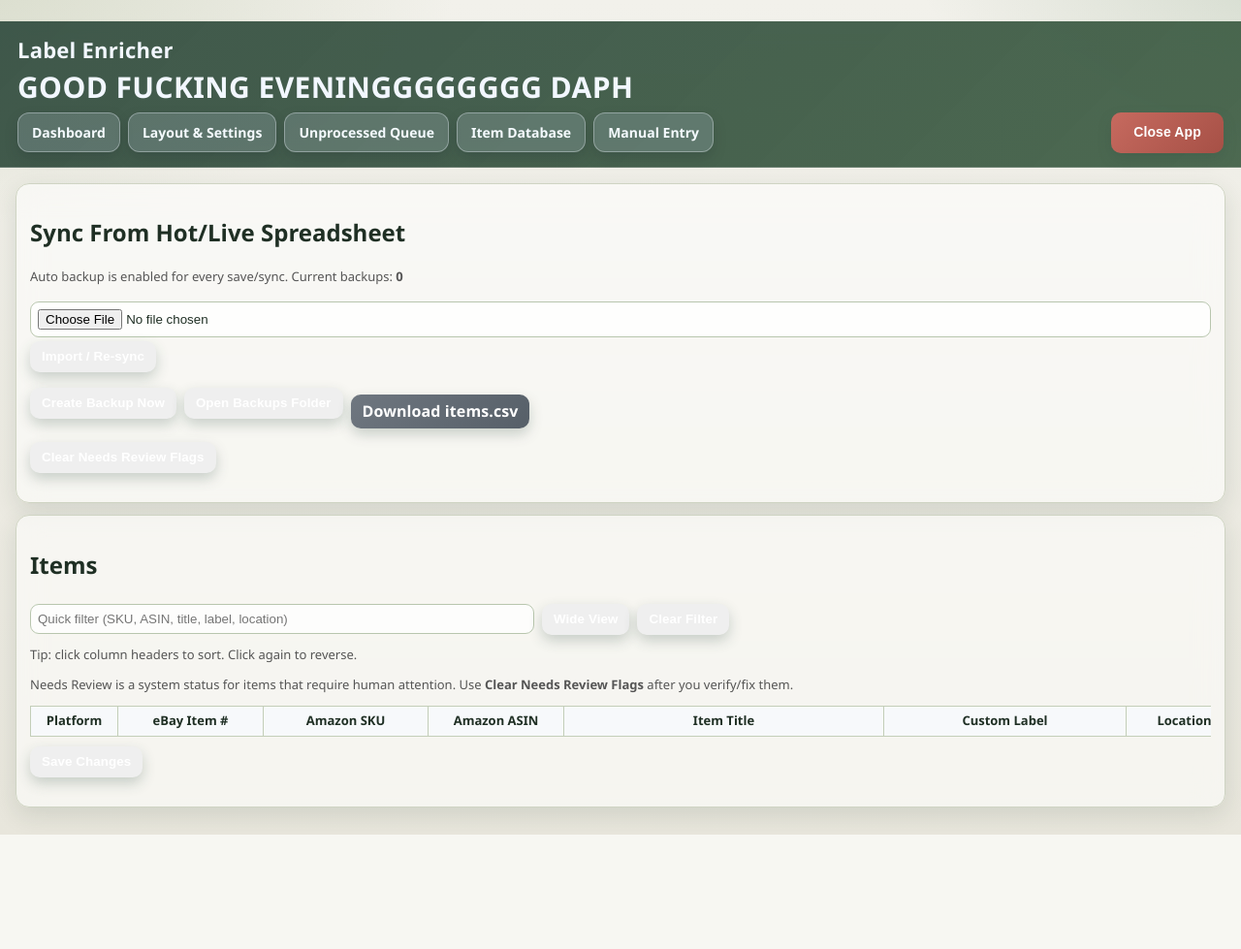
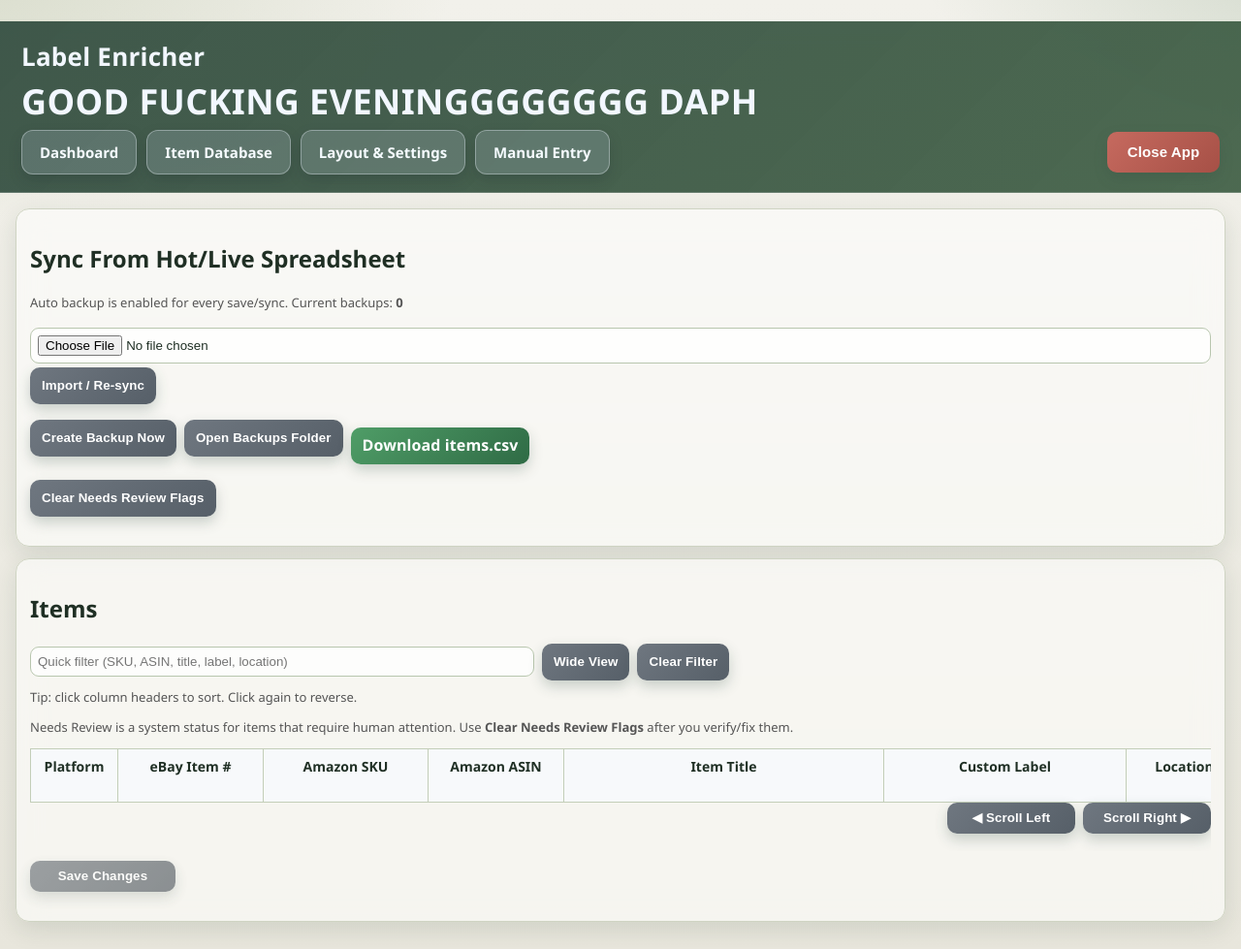
Before and after one commit to strapbro/PDF-LabelEnricher, a FastAPI app: page /items in a window 1280 px wide. Shown: the whole page at 97% size. Before the commit the page ends 861 px from the top, so only its background shows below. Run offline with FastAPI, Linux system fonts and the light colour scheme; lists and menus that the app fills with data are empty.

Commit message:
ui: header order/size polish and items table usability updates

```diff
--- a/static/style.css
+++ b/static/style.css
@@ -38,7 +38,7 @@ header {
   top: 0;
   z-index: 50;
   color: #f2f7ff;
-  padding: 14px 18px;
+  padding: 18px 22px;
   background: linear-gradient(135deg, rgba(52, 78, 65, 0.94), rgba(58, 90, 64, 0.9));
   border-bottom: 1px solid rgba(255, 255, 255, 0.18);
   backdrop-filter: blur(12px) saturate(130%);
@@ -46,8 +46,8 @@ header {
 }
 
 header h1 {
-  margin: 0 0 8px;
-  font-size: 22px;
+  margin: 0 0 10px;
+  font-size: 26px;
   font-weight: 800;
   letter-spacing: 0.24px;
 }
@@ -63,18 +63,18 @@ nav,
 .nav-links {
   display: flex;
   flex-wrap: wrap;
-  gap: 8px;
+  gap: 10px;
 }
 
 nav a,
 .nav-links a {
   color: #f5fbff;
   text-decoration: none;
-  padding: 10px 14px;
+  padding: 12px 18px;
   border-radius: 12px;
   background: rgba(188, 206, 219, 0.22);
   border: 1px solid rgba(222, 231, 238, 0.4);
-  font-size: 14px;
+  font-size: 15px;
   font-weight: 700;
   box-shadow: 0 6px 14px rgba(22, 34, 40, 0.18);
   transition: transform 0.12s ease, background 0.16s ease, box-shadow 0.16s ease;
@@ -95,7 +95,7 @@ nav a:hover,
 .nav-close .btn {
   min-height: 42px;
   min-width: 116px;
-  font-size: 14px;
+  font-size: 15px;
 }
 
 main {
@@ -318,7 +318,7 @@ pre {
 }
 
 .time-greeting {
-  font-size: 30px;
+  font-size: 36px;
   font-weight: 900;
   line-height: 1.05;
   margin: 2px 0 10px;
--- a/templates/base.html
+++ b/templates/base.html
@@ -12,9 +12,8 @@
     <div class="nav-row">
       <nav class="nav-links">
         <a href="/">Dashboard</a>
+        <a href="/items">Item Database</a>
         <a href="/settings">Layout & Settings</a>
-        <a href="/unprocessed">Unprocessed Queue</a>
-        <a href="/items">Item Database</a>
         <a href="/manual-entry">Manual Entry</a>
       </nav>
       <form class="nav-close" action="/app/close" method="post">
--- a/templates/items.html
+++ b/templates/items.html
@@ -5,16 +5,16 @@
   <p style="margin-top:4px;color:#555;font-size:13px;">Auto backup is enabled for every save/sync. Current backups: <strong>{{ backups_count or 0 }}</strong></p>
   <form action="/items/sync" method="post" enctype="multipart/form-data">
     <input type="file" name="master_csv" accept=".csv,.tsv,.txt" required>
-    <button type="submit">Import / Re-sync</button>
+    <button class="btn btn-secondary items-action-btn" type="submit">Import / Re-sync</button>
   </form>
   <div class="items-controls" style="margin-top:8px;">
-    <form action="/items/backup" method="post"><input type="hidden" name="from_page" value="items"><button type="submit">Create Backup Now</button></form>
-    <form action="/items/open-backups" method="post"><input type="hidden" name="from_page" value="items"><button type="submit">Open Backups Folder</button></form>
-    <a class="btn btn-secondary" href="/items/export">Download items.csv</a>
+    <form action="/items/backup" method="post"><input type="hidden" name="from_page" value="items"><button class="btn btn-secondary items-action-btn" type="submit">Create Backup Now</button></form>
+    <form action="/items/open-backups" method="post"><input type="hidden" name="from_page" value="items"><button class="btn btn-secondary items-action-btn" type="submit">Open Backups Folder</button></form>
+    <a class="btn btn-primary items-action-btn" href="/items/export">Download items.csv</a>
   </div>
   <form action="/items/clear-needs-review" method="post" onsubmit="return confirm('Clear all items from Needs Review list?')" style="margin-top:8px;">
     <input type="hidden" name="from_page" value="items">
-    <button type="submit">Clear Needs Review Flags</button>
+    <button class="btn btn-secondary items-action-btn" type="submit">Clear Needs Review Flags</button>
   </form>
 </section>
 
@@ -22,8 +22,8 @@
   <h2>Items</h2>
   <div class="items-controls">
     <input id="itemsFilter" type="text" placeholder="Quick filter (SKU, ASIN, title, label, location)">
-    <button id="itemsWidthToggle" type="button">Wide View</button>
-    <button id="itemsFilterClear" type="button">Clear Filter</button>
+    <button id="itemsWidthToggle" class="btn btn-secondary items-action-btn" type="button">Wide View</button>
+    <button id="itemsFilterClear" class="btn btn-secondary items-action-btn" type="button">Clear Filter</button>
   </div>
   <p style="margin-top:8px;color:#555;font-size:13px;">Tip: click column headers to sort. Click again to reverse.</p>
   <p style="margin-top:4px;color:#555;font-size:13px;">Needs Review is a system status for items that require human attention. Use <strong>Clear Needs Review Flags</strong> after you verify/fix them.</p>
@@ -100,19 +100,27 @@
           <option value="{{ t.id_value }}">{{ t.platform }} | {{ t.id_type }} | {{ t.title }}</option>
         {% endfor %}
       </datalist>
+      <div class="items-scroll-controls">
+        <button id="itemsScrollLeft" class="btn btn-secondary items-scroll-btn" type="button">&#x25C0; Scroll Left</button>
+        <button id="itemsScrollRight" class="btn btn-secondary items-scroll-btn" type="button">Scroll Right &#x25B6;</button>
+      </div>
     </div>
-    <button type="submit" style="margin-top:10px;">Save Changes</button>
+    <button id="saveChangesBtn" class="btn btn-secondary save-btn save-passive" type="submit" style="margin-top:10px;">Save Changes</button>
   </form>
 </section>
 
 <style>
 .items-controls { display: flex; gap: 8px; flex-wrap: wrap; align-items: center; }
+.items-action-btn { min-height: 38px; }
 .items-controls input[type="text"] { min-width: 320px; max-width: 520px; }
-.items-table-wrap { overflow-x: auto; }
+.items-table-wrap { overflow-x: auto; padding-bottom: 8px; }
+.items-table-wrap::-webkit-scrollbar { height: 18px; }
+.items-table-wrap::-webkit-scrollbar-track { background: rgba(180, 190, 180, 0.28); border-radius: 999px; }
+.items-table-wrap::-webkit-scrollbar-thumb { background: rgba(74, 110, 88, 0.58); border-radius: 999px; }
 .items-table { table-layout: fixed; }
 .items-table.mode-compact { min-width: 1950px; }
 .items-table.mode-wide { min-width: 2450px; }
-.items-table th { user-select: none; cursor: pointer; white-space: normal; word-break: break-word; line-height: 1.2; background: #f7f9fb; }
+.items-table th { user-select: none; cursor: pointer; white-space: normal; word-break: break-word; line-height: 1.2; background: #f7f9fb; position: sticky; top: 108px; z-index: 3; font-size: 14px; padding: 10px 8px; }
 .items-table th.sort-asc::after { content: " \2191"; }
 .items-table th.sort-desc::after { content: " \2193"; }
 .items-table td.center { text-align: center; }
@@ -157,6 +165,10 @@
 .items-table.mode-wide th:nth-child(11), .items-table.mode-wide td:nth-child(11) { width: 560px; }
 .items-table.mode-wide th:nth-child(12), .items-table.mode-wide td:nth-child(12) { width: 360px; }
 .items-table.mode-wide th:nth-child(14), .items-table.mode-wide td:nth-child(14) { width: 150px; }
+.items-scroll-controls { position: sticky; right: 0; bottom: 10px; z-index: 6; display: flex; justify-content: flex-end; gap: 8px; margin-top: 10px; pointer-events: none; }
+.items-scroll-btn { pointer-events: auto; min-width: 132px; }
+.save-btn { min-width: 150px; }
+.save-passive { opacity: 0.68; filter: saturate(0.72); }
 </style>
 
 <script id="linkTargetsData" type="application/json">{{ link_targets|tojson }}</script>
@@ -168,6 +180,12 @@
   const filterClearBtn = document.getElementById('itemsFilterClear');
   const widthBtn = document.getElementById('itemsWidthToggle');
   const dataEl = document.getElementById('linkTargetsData');
+  const wrap = document.querySelector('.items-table-wrap');
+  const scrollLeftBtn = document.getElementById('itemsScrollLeft');
+  const scrollRightBtn = document.getElementById('itemsScrollRight');
+  const saveBtn = document.getElementById('saveChangesBtn');
+  const saveForm = table ? table.closest('form') : null;
+  let isDirty = false;
   if (!table) return;
 
   let targets = [];
@@ -191,6 +209,14 @@
 
   function savePrefs() {
     try { localStorage.setItem(STORAGE_KEY, JSON.stringify(prefs)); } catch (e) {}
+  }
+
+  function setSaveDirty(dirty) {
+    isDirty = !!dirty;
+    if (!saveBtn) return;
+    saveBtn.classList.toggle('save-passive', !isDirty);
+    saveBtn.classList.toggle('btn-secondary', !isDirty);
+    saveBtn.classList.toggle('btn-primary', isDirty);
   }
 
   function clearHeaderIndicators() {
@@ -323,6 +349,19 @@
   filterInput.addEventListener('input', (e) => applyFilter(e.target.value || ''));
   filterClearBtn.addEventListener('click', () => { filterInput.value = ''; applyFilter(''); });
   widthBtn.addEventListener('click', () => applyWidthMode(prefs.widthMode === 'wide' ? 'compact' : 'wide'));
+  if (scrollLeftBtn && wrap) {
+    scrollLeftBtn.addEventListener('click', () => wrap.scrollBy({ left: -420, behavior: 'smooth' }));
+  }
+  if (scrollRightBtn && wrap) {
+    scrollRightBtn.addEventListener('click', () => wrap.scrollBy({ left: 420, behavior: 'smooth' }));
+  }
+  if (saveForm) {
+    saveForm.addEventListener('input', (e) => {
+      if (e.target && e.target.id === 'itemsFilter') return;
+      setSaveDirty(true);
+    });
+    saveForm.addEventListener('change', () => setSaveDirty(true));
+  }
   tbody.addEventListener('input', (e) => {
     if (e.target.classList && (e.target.classList.contains('link-platform') || e.target.classList.contains('link-id-type') || e.target.classList.contains('link-id-value'))) {
       if (e.target.classList.contains('link-platform')) {
@@ -331,6 +370,7 @@
       }
       updateLinkPreviews();
     }
+    setSaveDirty(true);
   });
 
 
@@ -365,6 +405,7 @@
       const row = delBtn.closest('tr');
       if (confirm('Mark this row for deletion when you save?')) {
         toggleDeleteRow(row, true);
+        setSaveDirty(true);
       }
       return;
     }
@@ -372,6 +413,7 @@
     if (undoBtn) {
       const row = undoBtn.closest('tr');
       toggleDeleteRow(row, false);
+      setSaveDirty(true);
     }
   });
   loadPrefs();
@@ -382,6 +424,7 @@
     setDefaultTypeForPlatform(row.querySelector('.link-platform'), row.querySelector('.link-id-type'));
   });
   updateLinkPreviews();
+  setSaveDirty(false);
   if (prefs.sortCol >= 0) sortBy(prefs.sortCol, true);
 })();
 </script>
```
